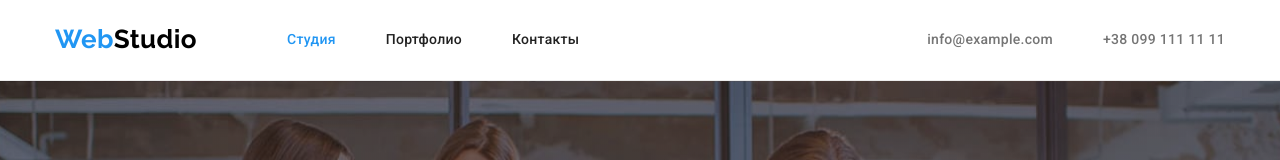
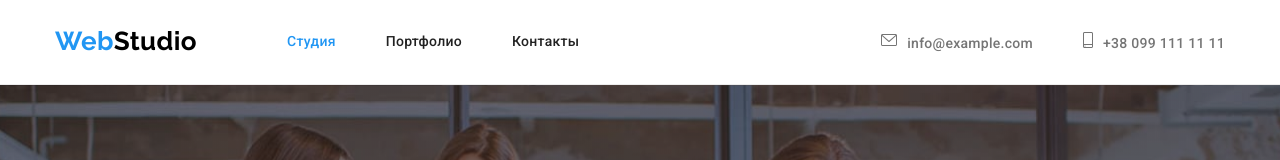
Before and after one commit to Searge/goit-markup-hw-04, a plain HTML site: page index.html in a window 1280 px wide. Shown: the top 160 px of the page. Drawn offline with nearby package versions, Linux system fonts and the light colour scheme.

Commit message:
Contacts

```diff
--- a/css/common.css
+++ b/css/common.css
@@ -8,6 +8,13 @@
   --accent: #2196f3;
   --border-color: #ececec;
   --border-box-color: #eeeeee;
+  /* Icon Connection */
+  --fb: url('../images/social/facebook.svg');
+  --insta: url('../images/social/instagram.svg');
+  --linked: url('../images/social/linkedin.svg');
+  --twi: url('../images/social/twitter.svg');
+
+  --phone: url('../images/connect/smartphone.svg');
 }
 
 body {
@@ -114,8 +121,39 @@ body {
   display: flex;
 }
 
+/* .main-nav {
+  display: flex;
+  align-items: center;
+} */
+
 .main-nav.contacts__item + .main-nav.contacts__item {
   margin-left: 50px;
+}
+
+.contacts__link.link-mail::before {
+  content: '';
+  display: inline-block;
+  background-image: url('../images/connect/envelope.svg');
+
+  width: 16px;
+  height: 16px;
+  background-repeat: no-repeat;
+  background-position: 50% 50%;
+  margin-right: 10px;
+
+
+}
+
+.link-phone::before {
+  display: inline-block;
+  content: '';
+  width: 10px;
+  min-height: 16px;
+  background-image: var(--phone);
+  background-repeat: no-repeat;
+  background-position: 50% 50%;
+  margin-right: 10px;
+
 }
 
 .contacts__link {
--- a/index.html
+++ b/index.html
@@ -47,12 +47,12 @@
         <!-- Login -->
         <ul class="contacts list">
           <li class="main-nav contacts__item">
-            <a class="contacts__link" href="mailto://info@example.com"
+            <a class="contacts__link link-mail" href="mailto://info@example.com"
               >info@example.com</a
             >
           </li>
           <li class="main-nav contacts__item">
-            <a class="contacts__link" href="tel://+380991111111"
+            <a class="contacts__link link-phone" href="tel://+380991111111"
               >+38 099 111 11 11</a
             >
           </li>
```
